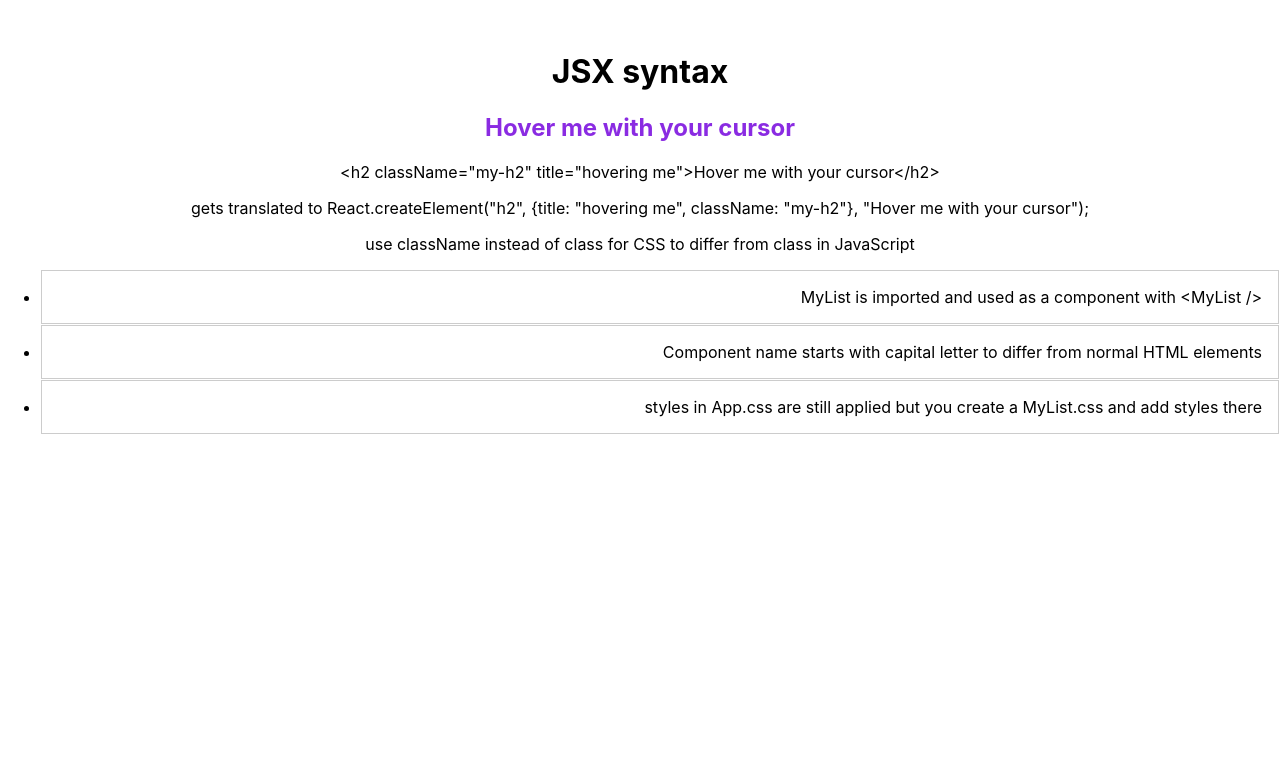
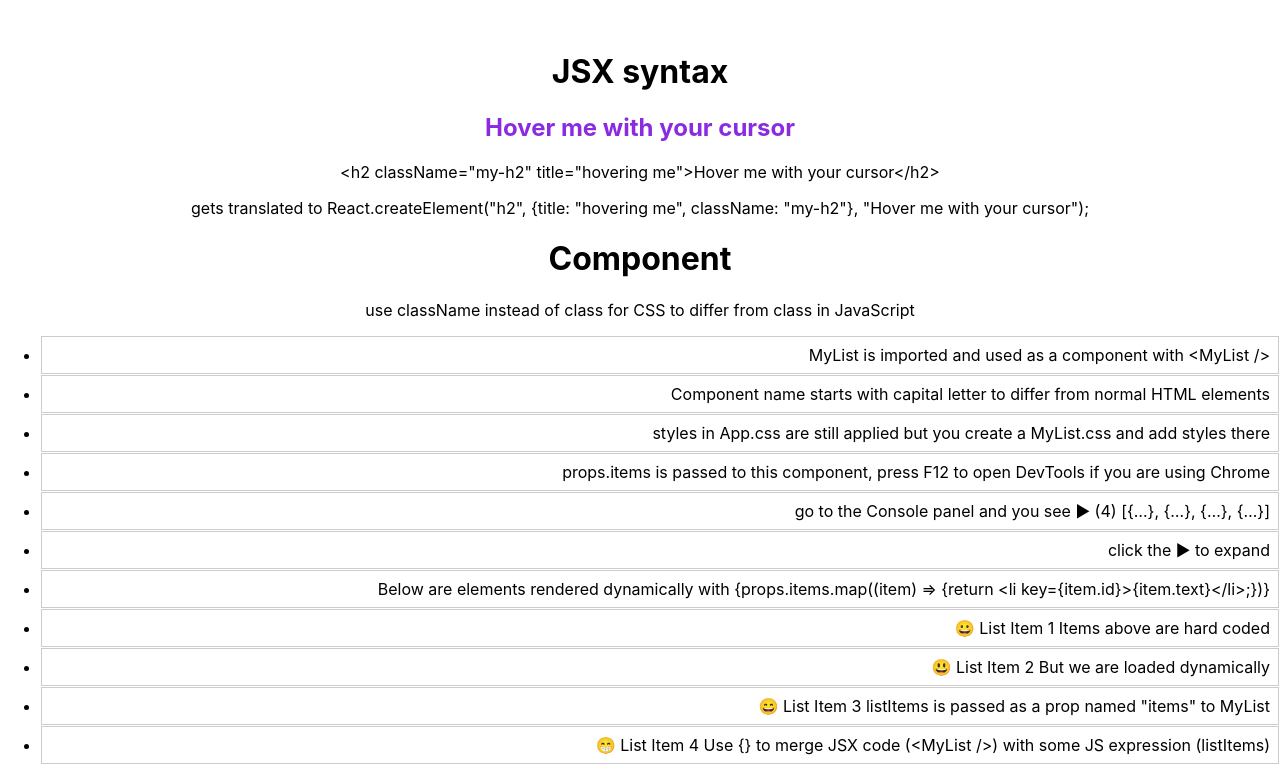
Before and after one commit to kennotfindsymbol/ReactRefresher, a React (Create React App) app: page / in a window 1280 px wide. Shown: the part 293-1073 px from the top of the page. Before the commit the page ends 800 px from the top, so only its background shows below. Built offline with nearby package versions, Linux system fonts and the light colour scheme.

Commit message:
Add compenent examples

```diff
--- a/src/App.css
+++ b/src/App.css
@@ -44,6 +44,6 @@
 .my-list li {
   margin: 1px;
   border: 1px solid #ccc;
-  padding: 1rem;
+  padding: 0.5rem;
   text-align: end;
 }
--- a/src/App.js
+++ b/src/App.js
@@ -5,9 +5,23 @@ import React from "react";
 import MyList from "./components/MyList";
 
 function App() {
-  const jsx1 = '<h2 className="my-h2" title="hovering me">Hover me with your cursor</h2>';
+  const jsx1 =
+    '<h2 className="my-h2" title="hovering me">Hover me with your cursor</h2>';
   const jsx2 =
     ' gets translated to React.createElement("h2", {title: "hovering me", className: "my-h2"}, "Hover me with your cursor");';
+  const listItems = [
+    { id: "li1", text: "😀 List Item 1 Items above are hard coded" },
+    { id: "li2", text: "😃 List Item 2 But we are loaded dynamically" },
+    {
+      id: "li3",
+      text: '😄 List Item 3 listItems is passed as a prop named "items" to MyList',
+    },
+    {
+      id: "li4",
+      text: "😁 List Item 4 Use {} to merge JSX code (<MyList />) with some JS expression (listItems)",
+    },
+  ];
+
   return (
     <div className="App">
       <img src={logo} className="App-logo" alt="logo" />
@@ -17,8 +31,13 @@ function App() {
       </h2>
       <p>{jsx1}</p>
       <p>{jsx2}</p>
-      <p>use className instead of class for CSS to differ from class in JavaScript </p>
-      <MyList />
+
+      <h1>Component</h1>
+      <p>
+        use className instead of class for CSS to differ from class in
+        JavaScript{" "}
+      </p>
+      <MyList items={listItems} />
     </div>
   );
 }
--- a/src/components/MyList.js
+++ b/src/components/MyList.js
@@ -1,6 +1,8 @@
 import React from "react";
 
-const MyList = () => {
+const MyList = (props) => {
+  console.log(props.items);
+
   return (
     <ul className="my-list">
       <li>MyList is imported and used as a component with {"<MyList />"}</li>
@@ -8,7 +10,22 @@ const MyList = () => {
         Component name starts with capital letter to differ from normal HTML
         elements
       </li>
-      <li>styles in App.css are still applied but you create a MyList.css and add styles there</li>
+      <li>
+        styles in App.css are still applied but you create a MyList.css and add
+        styles there
+      </li>
+      <li>
+        props.items is passed to this component, press F12 to open DevTools if
+        you are using Chrome
+      </li>
+      <li>
+        go to the Console panel and you see {"▶ (4) [{…}, {…}, {…}, {…}]"}
+      </li>
+      <li>click the ▶ to expand</li>
+      <li>Below are elements rendered dynamically with {"{props.items.map((item) => {return <li key={item.id}>{item.text}</li>;})}"}</li>
+      {props.items.map((item) => {
+        return <li key={item.id}>{item.text}</li>;
+      })}
     </ul>
   );
 };
```
